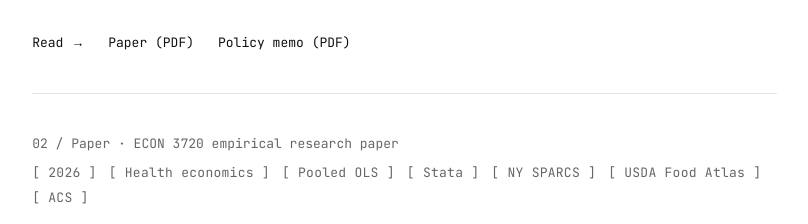
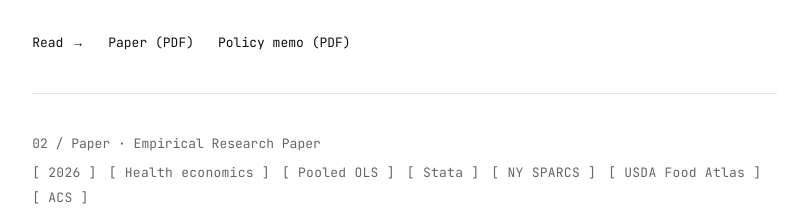
Before and after one commit to jpark875/Jport, a Next.js app: page / in a window 1280 px wide. Shown: the part 1080-1304 px from the top of the page, without its empty margins (415-1223 px from the left). Built offline with nearby package versions, Linux system fonts and the light colour scheme; no server answers.

Commit message:
Relabel fast-food paper; add Java to languages

```diff
--- a/content/research/fast-food-density-ed-use.json
+++ b/content/research/fast-food-density-ed-use.json
@@ -10,7 +10,7 @@
     "Sara Altarazi",
     "Patrick Gilmartin"
   ],
-  "context": "ECON 3720 empirical research paper",
+  "context": "Empirical Research Paper",
   "summary": "Do counties with more fast-food restaurants see more preventable emergency department visits? Across 62 New York counties from 2011 to 2016, no robust link survives once income is controlled; median household income is the strongest predictor.",
   "tags": [
     "Health economics",
--- a/data/background.ts
+++ b/data/background.ts
@@ -14,7 +14,7 @@ export const education = {
 };
 
 export const skills: { label: string; items: string[] }[] = [
-  { label: "Languages", items: ["Python", "TypeScript", "SQL", "R", "Stata", "LaTeX"] },
+  { label: "Languages", items: ["Python", "TypeScript", "Java", "SQL", "R", "Stata", "LaTeX"] },
   {
     label: "Libraries",
     items: ["pandas", "NumPy", "SciPy", "LightGBM", "OpenCV", "Flask", "Vite", "Vitest"],
```
